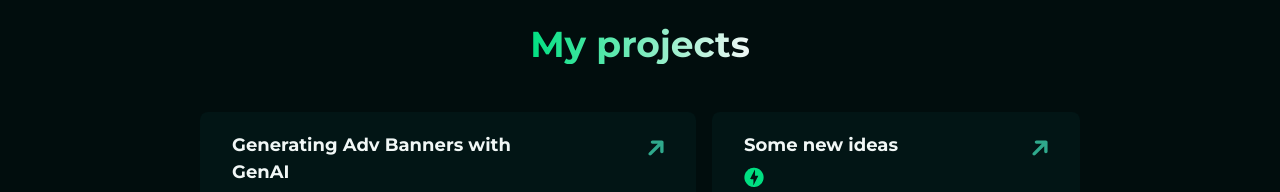
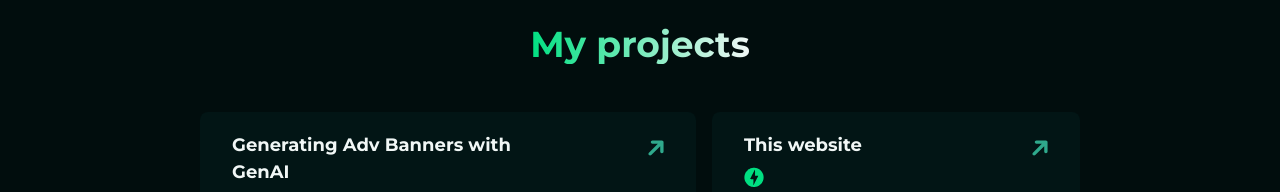
Before and after one commit to benhus8/benedykt-the-dev, a Next.js app in the folder frontend/: page /en in a window 1280 px wide. Shown: the part 1060-1252 px from the top of the page. Built offline with nearby package versions, Linux system fonts and the light colour scheme.

Commit message:
fix linkedin svg

```diff
--- a/frontend/app/[locale]/_components/Me.jsx
+++ b/frontend/app/[locale]/_components/Me.jsx
@@ -63,7 +63,7 @@ export default function IntroSection() {
             <img
               src="/linkdin.svg"
               alt="Linkedin"
-              className="w-[25px] h-[25px] md:w-[30px] md:h-[30px] mx-3 md:mx-5 mt-2 shadow-2xl shadow-primary-darkest"
+              className="w-[23px] h-[23px] md:w-[28px] md:h-[28px] mx-3 md:mx-5 mt-2 shadow-2xl shadow-primary-darkest"
             />
           </a>
           <a
@@ -74,7 +74,7 @@ export default function IntroSection() {
             <img
               src="/github.svg"
               alt="GitHub"
-              className="w-[25px] h-[25px] md:w-[30px] md:h-[30px] mx-3 md:mx-5 mt-2 shadow-2xl shadow-primary-darkest"
+              className="w-[25px] h-[25px] md:w-[28px] md:h-[28px] mx-3 md:mx-5 mt-2 shadow-2xl shadow-primary-darkest"
             />
           </a>
         </div>
--- a/frontend/app/[locale]/_components/MyProjects.jsx
+++ b/frontend/app/[locale]/_components/MyProjects.jsx
@@ -22,7 +22,7 @@ export const MyProjects = () => {
           </div>
           <div className="md:col-span-3 mx-2 my-2">
             <ProjectCard
-              title={t("projects.newIdeas.title")}
+              title={t("projects.resume.title")}
               image="ideas_projct.png"
             />
           </div>
--- a/frontend/locales/en.json
+++ b/frontend/locales/en.json
@@ -41,8 +41,8 @@
       "genAI": {
         "title": "Generating Adv Banners with GenAI"
       },
-      "newIdeas": {
-        "title": "Some new ideas"
+      "resume": {
+        "title": "This website"
       },
       "vesselRecognition": {
         "title": "Vessel recognition"
--- a/frontend/locales/pl.json
+++ b/frontend/locales/pl.json
@@ -41,8 +41,8 @@
           "genAI": {
             "title": "Generowanie banerów reklamowych z GenAI"
           },
-          "newIdeas": {
-            "title": "Nowe pomysły"
+          "resume": {
+            "title": "Strona CV"
           },
           "vesselRecognition": {
             "title": "Rozpoznawanie statków"
```
Also changed, not shown: frontend/public/linkdin.svg.
